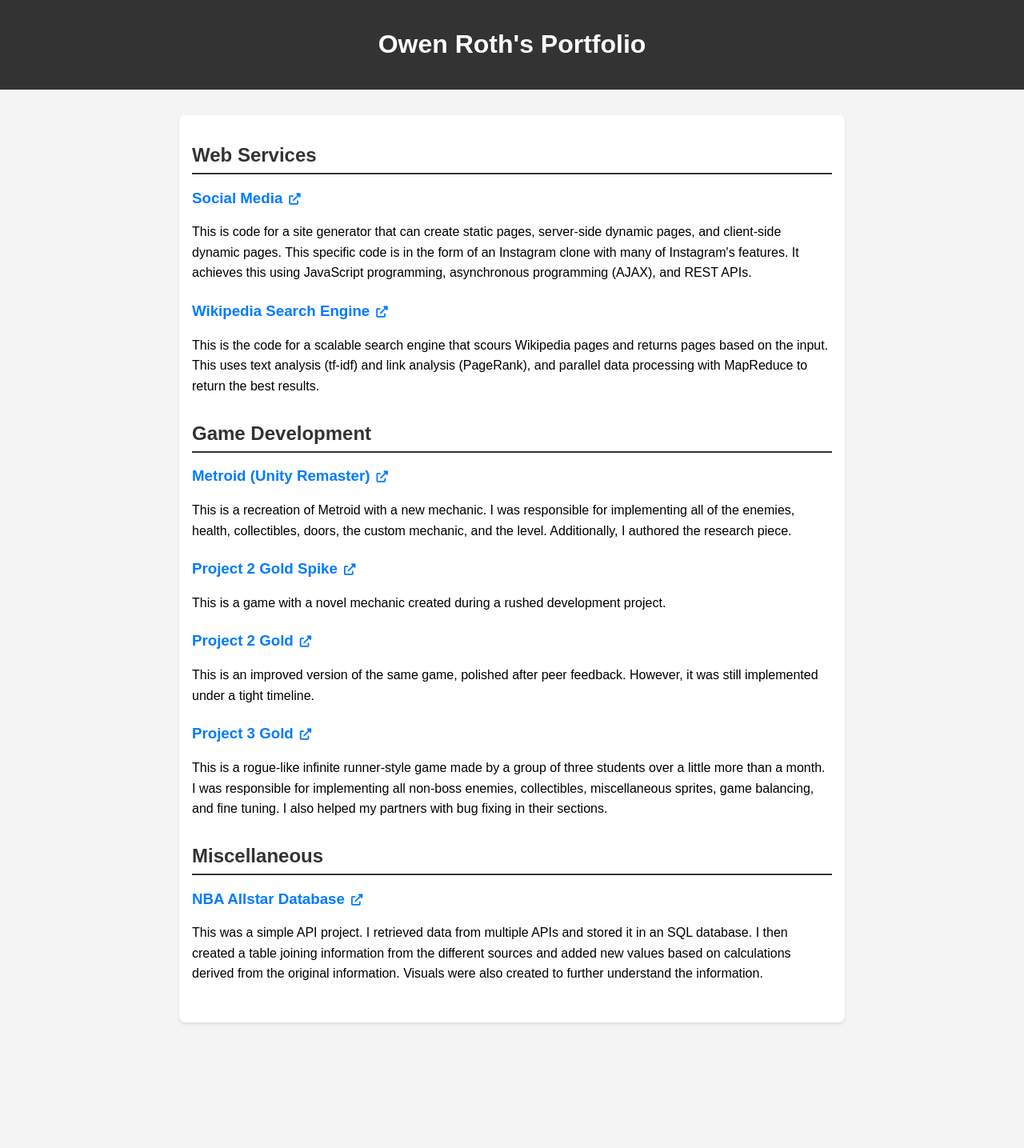
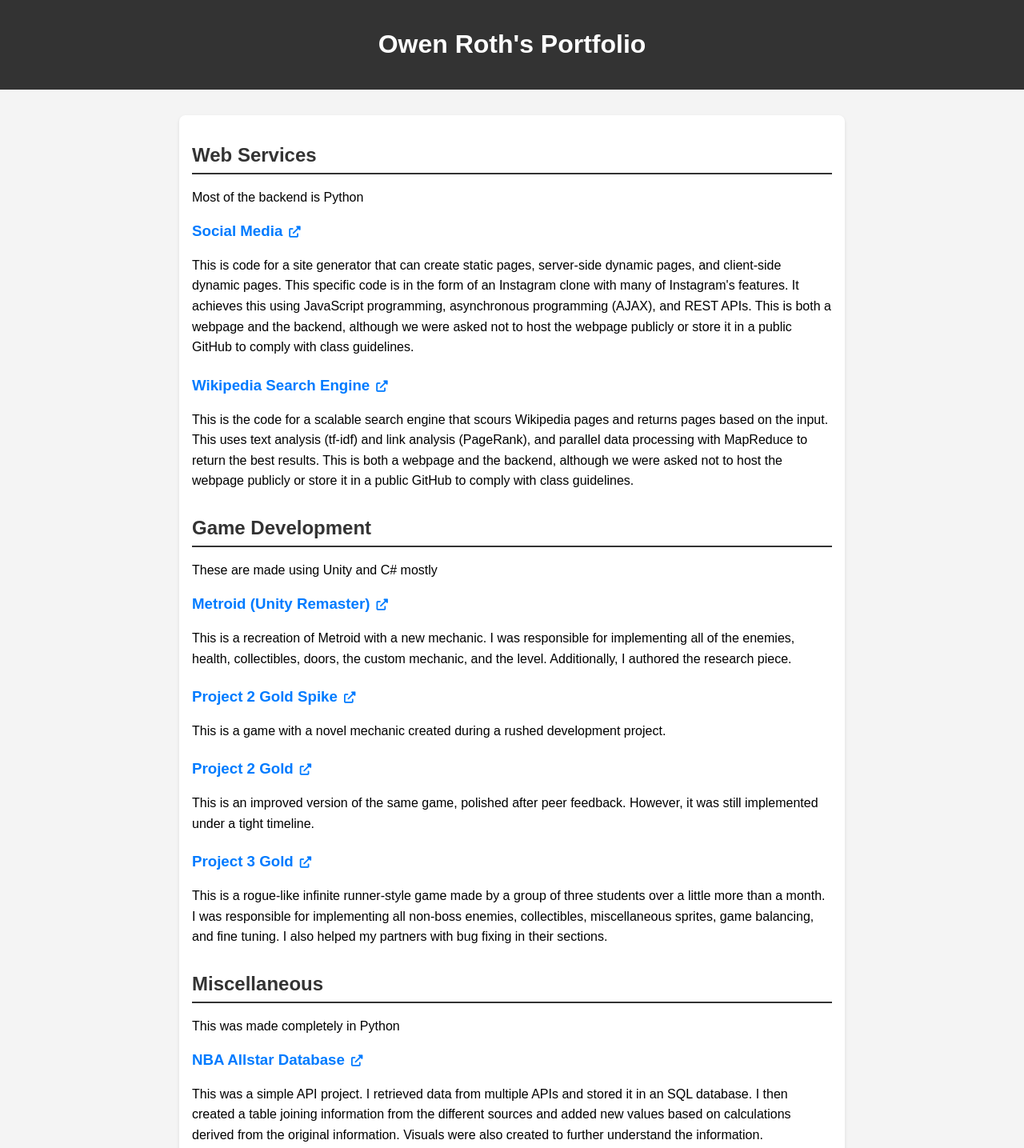
Before and after one commit to OwenJRoth/OwenJRoth.github.io, a plain HTML site: page index.html in a window 1280 px wide. Shown: the top 1435 px of the page at 80% size. Before the commit the page ends 1310 px from the top, so only its background shows below. Drawn offline with Linux system fonts and the light colour scheme.

Commit message:
added better descriptions

```diff
--- a/index.html
+++ b/index.html
@@ -64,13 +64,15 @@
         <!-- Web Services Section -->
         <section>
             <h2>Web Services</h2>
+            <p>Most of the backend is Python</p>
             <article>
                 <h3><a href="https://drive.google.com/drive/folders/1uX7MnkxYST098km5O6qly4VKXaU98Gz8?usp=sharing">Social Media<i class="fas fa-external-link-alt icon"></i></a></h3>
                 <p>
                     This is code for a site generator that can create static pages, server-side dynamic pages,
                     and client-side dynamic pages. This specific code is in the form of an Instagram clone
                     with many of Instagram's features. It achieves this using JavaScript programming, asynchronous
-                    programming (AJAX), and REST APIs.
+                    programming (AJAX), and REST APIs. This is both a webpage and the backend, although we were asked
+                    not to host the webpage publicly or store it in a public GitHub to comply with class guidelines.
                 </p>
             </article>
             <article>
@@ -79,6 +81,8 @@
                     This is the code for a scalable search engine that scours Wikipedia pages and returns
                     pages based on the input. This uses text analysis (tf-idf) and link analysis (PageRank),
                     and parallel data processing with MapReduce to return the best results.
+                    This is both a webpage and the backend, although we were asked not to host the webpage
+                    publicly or store it in a public GitHub to comply with class guidelines.
                 </p>
             </article>
         </section>
@@ -86,6 +90,7 @@
         <!-- Game Development Section -->
         <section>
             <h2>Game Development</h2>
+            <p>These are made using Unity and C# mostly</p>
             <article>
                 <h3><a href="https://faedead.itch.io/project1-metroid">Metroid (Unity Remaster)<i class="fas fa-external-link-alt icon"></i></a></h3>
                 <p>
@@ -118,6 +123,7 @@
         <!-- Miscellaneous Section -->
         <section>
             <h2>Miscellaneous</h2>
+            <p>This was made completely in Python</p>
             <article>
                 <h3><a href="https://github.com/OwenJRoth/APIPullDatabaseSI206">NBA Allstar Database<i class="fas fa-external-link-alt icon"></i></a></h3>
                 <p>
```
